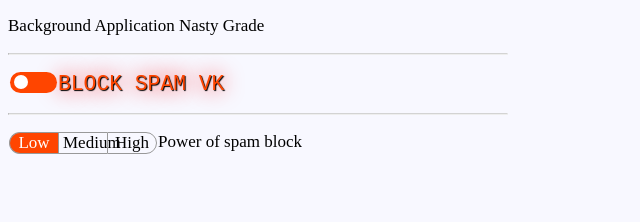
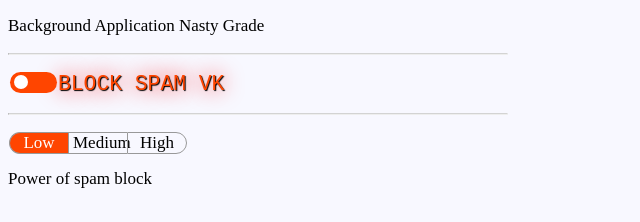
Before and after one commit to DARYANA19/BANG, a browser extension: page index.html in a window 1280 px wide. Shown: the part 268-490 px from the top of the page, without its empty margins (0-640 px from the left). Drawn offline with nearby package versions, Linux system fonts and the light colour scheme.

Commit message:
update styles

```diff
--- a/index.html
+++ b/index.html
@@ -32,8 +32,7 @@
             <p><hr class="hr-shadow"></p>
             <p><div class="block"><div class="center"><label class="switch"> <input type="checkbox"> <span class="slider"> </span> </label> </div> <div class="text2">BLOCK SPAM VK</div></div></p>
             <p><hr class="hr-shadow"></p>
-            <p>
-            <div class="center_menu">
+            <p><div class="center_menu">
                 <div class="form_radio_group">
                     <div class="form_radio_group-item">
                         <input id="radio-1" type="radio" name="radio" value="1" checked>
@@ -49,8 +48,11 @@
                     </div>
                 </div>
                 </div>
-                <div class="text4">Power of spam block</div>
             </p>
+            <p>
+            <div class="text4">Power of spam block</div>
+            </p>
+
 
             <style>
                 .block
@@ -61,16 +63,13 @@
                 {
                     float: left;
                     text-align: center;
-                    line-height: 20px;
                     width: 50px;
                     height: 20px;
                 }
-                .center_menu
-                {
-                    float: left;
+                .center_menu {
                     text-align: center;
                     line-height: 20px;
-                    width: 150px;
+                    width: 180px;
                     height: 20px;
                 }
                 .text2
@@ -80,6 +79,7 @@
                     font-family: Courier New;
                     text-shadow: 1px 1px 1px black, 0 0 1em red; /* Параметры тени */
                 }
+
                 body
                 {
                     background: 	#F8F8FF;
--- a/style.css
+++ b/style.css
@@ -29,7 +29,7 @@
     border: 1px solid #999;
     border-right: none;
     user-select: none;
-    width: 40px;
+    width: 50px;
     text-align:  center;
 }
 .form_radio_group .form_radio_group-item:first-child label {
```
